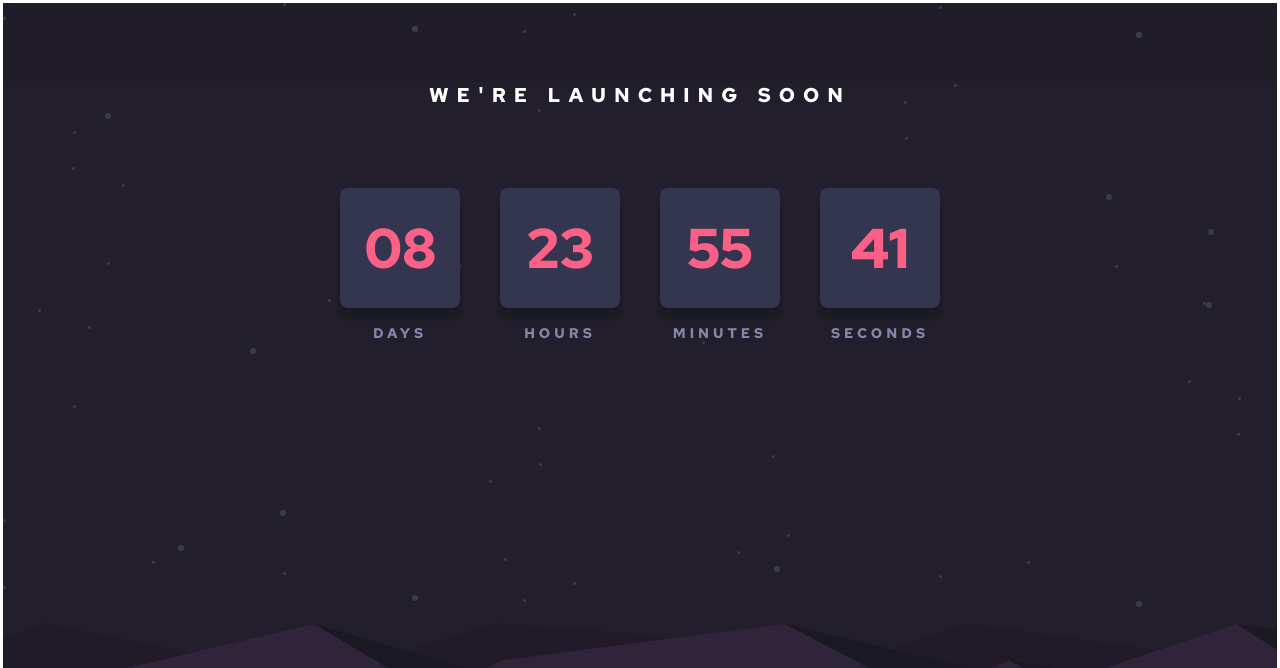
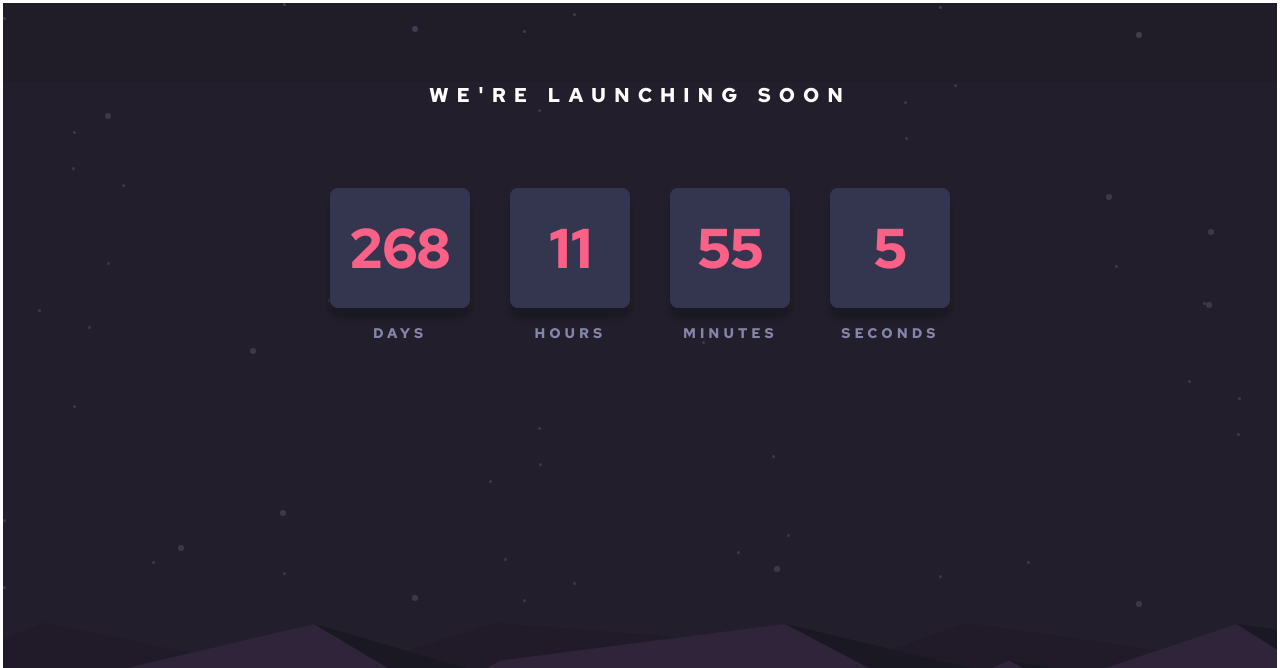
Before and after one commit to johnrookie-coder/countdown, a website: page public/index.html in a window 1280 px wide. Shown: the top 668 px of the page. Drawn offline with Linux system fonts and the light colour scheme.

Commit message:
Add some js file

```diff
--- a/package.json
+++ b/package.json
@@ -8,9 +8,11 @@
     "build:sass": "sass  --no-source-map src/sass:public/css",
     "copy:html": "copyfiles -u 1 ./src/*.html public",
     "copy:images": "copyfiles -u 1 ./src/images/**/* public",
+    "copy:js": "copyfiles -u 1 ./src/js/*.js public",
     "copy": "npm-run-all --parallel copy:*",
     "watch:html": "onchange \"src/*.html\" -- npm run copy:html",
     "watch:img": "onchange \"/src/images/**/*\" -- npm run copy:img",
+    "watch:js": "onchange \"/src/js/*.js\" -- npm run copy:js",
     "watch:sass": "sass  --no-source-map --watch src/sass:public/css",
     "watch": "npm-run-all --parallel watch:*",
     "serve": "browser-sync start --server public --files public",
--- a/public/index.html
+++ b/public/index.html
@@ -30,22 +30,22 @@
 
             <div class="row">
               <div class="card">
-                <div class="card__number">08</div>
+                <div class="card__number days">08</div>
                 <div class="card__desc">Days</div>
               </div>
 
               <div class="card">
-                <div class="card__number">23</div>
+                <div class="card__number hours">23</div>
                 <div class="card__desc">Hours</div>
               </div>
 
               <div class="card">
-                <div class="card__number">55</div>
+                <div class="card__number minutes">55</div>
                 <div class="card__desc">Minutes</div>
               </div>
 
               <div class="card">
-                <div class="card__number">41</div>
+                <div class="card__number seconds">41</div>
                 <div class="card__desc">Seconds</div>
               </div>
             </div>
@@ -67,5 +67,7 @@
         <!-- wrapper -->
       </div>
     </main>
+
+    <script src="/js/main.js"></script>
   </body>
 </html>
--- /dev/null
+++ b/public/js/main.js
@@ -0,0 +1,35 @@
+"use strict";
+
+const cardDays = document.querySelector(".days");
+const cardHours = document.querySelector(".hours");
+const cardMinutes = document.querySelector(".minutes");
+const cardSeconds = document.querySelector(".seconds");
+
+// Get the target date
+const targetDate = new Date("December 25 2022").getTime();
+
+// Tick for every 1 second
+const tick = function () {
+  // Get the current date
+  const currentDate = new Date().getTime();
+
+  // Get the difference between the two duplicates
+  const difference = targetDate - currentDate;
+
+  // Get the formula to compute the days, hours, minutes, seconds.
+  const days = Math.floor(difference / (1000 * 60 * 60 * 24));
+  const hours = Math.floor(
+    (difference % (1000 * 60 * 60 * 24)) / (1000 * 60 * 60)
+  );
+  const minutes = Math.floor((difference % (1000 * 60 * 60)) / (1000 * 60));
+  const seconds = Math.floor((difference % (1000 * 60)) / 1000);
+
+  // Display the results in the cards.
+  cardDays.textContent = days;
+  cardHours.textContent = hours;
+  cardMinutes.textContent = minutes;
+  cardSeconds.textContent = seconds;
+};
+
+tick();
+const timer = setInterval(tick, 1000);
```
Also changed, not shown: src/index.html (+6 -4 lines), src/js/main.js (added, +35 -0 lines).
